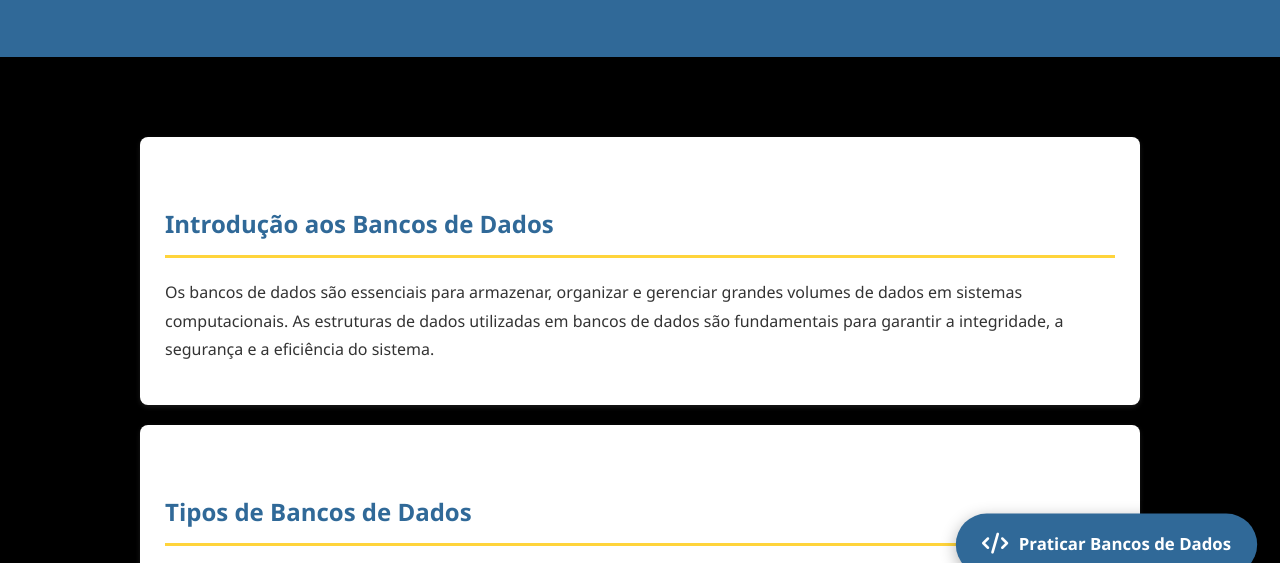
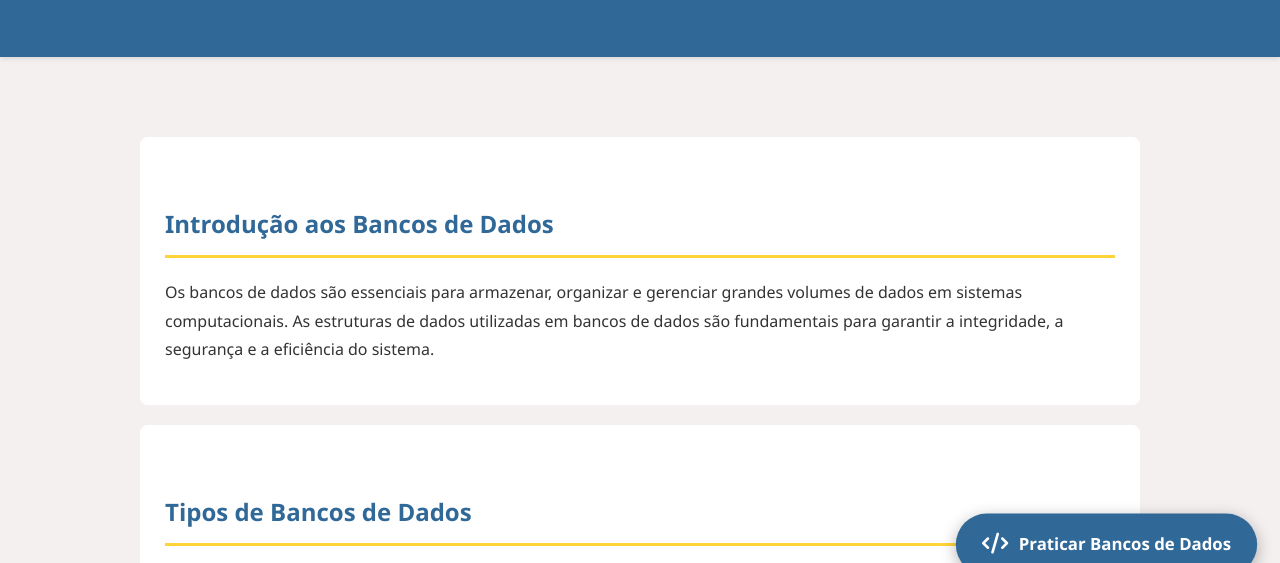
Before and after one commit to geraldosense/-Hist-ria-das-Estruturas-de-Bancos-de-Dados-, a plain HTML site: page index.html in a window 1280 px wide. Shown: the part 196-759 px from the top of the page. Drawn offline with Linux system fonts and the light colour scheme.

Commit message:
trabalho

```diff
--- a/index.html
+++ b/index.html
@@ -15,9 +15,8 @@
             line-height: 1.8;
             margin: 0;
             color: #fff;
-            background-color: #000;
+            background-color: #f5f0f0;
         }
-
         .container {
             max-width: 1000px;
             margin: 0 auto;
```
Also changed, not shown: historia-bancos-dados.html (+1 -1 lines).
